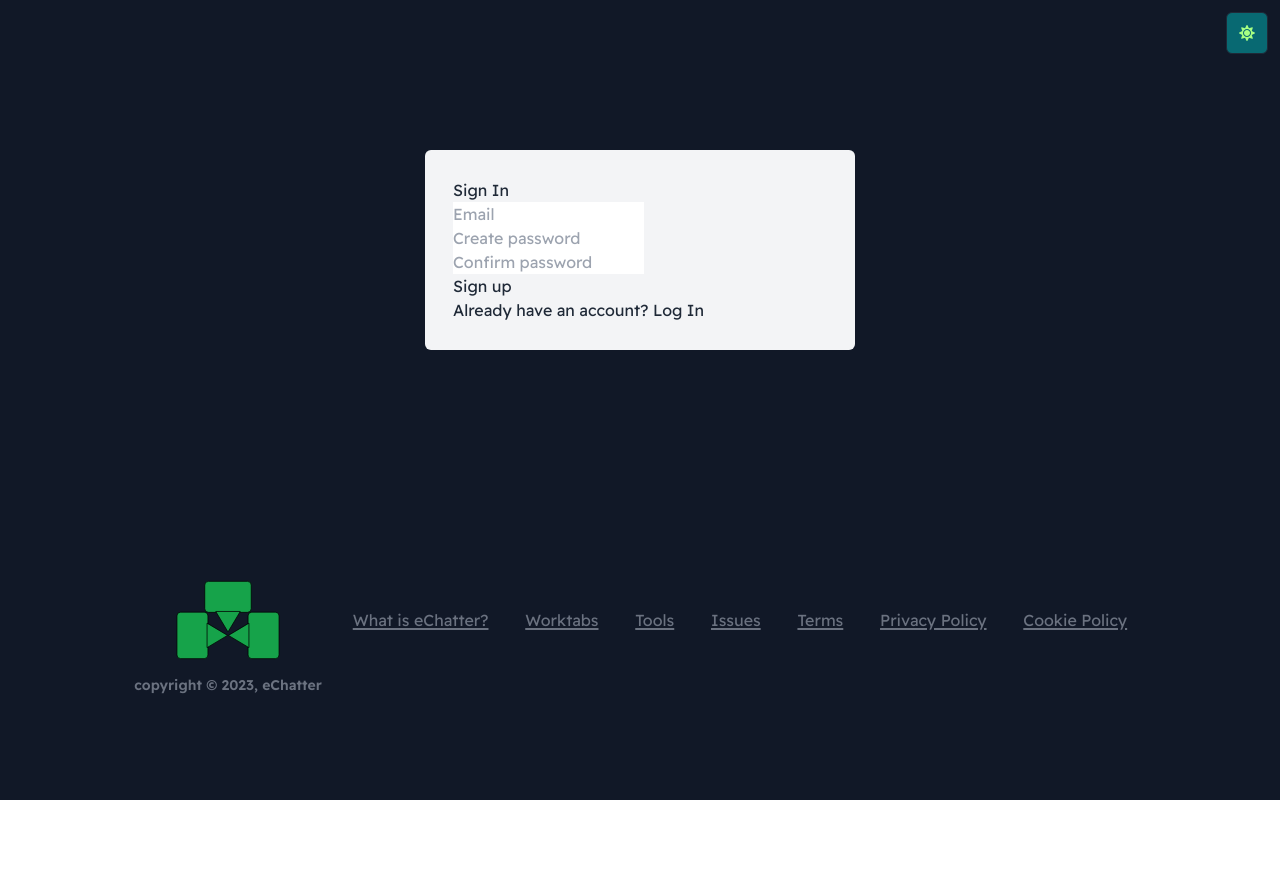
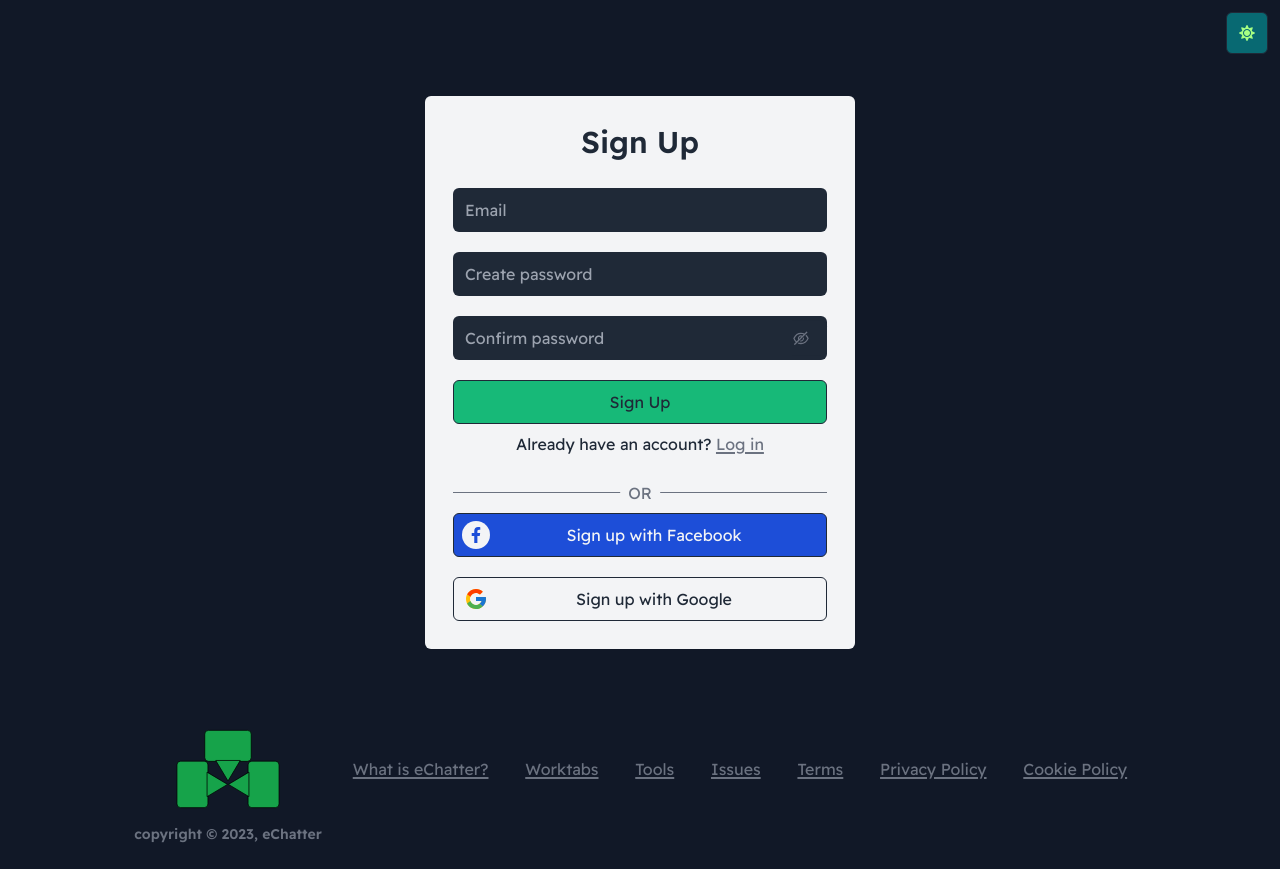
Before and after one commit to naijadeveloper/eChatter, a Next.js app: page /account/signup in a window 1280 px wide. Before the commit the page ends 800 px from the top, so only its background shows below. Built offline with nearby package versions, Linux system fonts and the light colour scheme.

Commit message:
Completed the interface designs for both the login and signup pages.

```diff
--- a/src/pages/account/login.tsx
+++ b/src/pages/account/login.tsx
@@ -1,77 +1,108 @@
 import Link from "next/link";
+import { useState } from "react";
 
-import { AiOutlineEyeInvisible } from "react-icons/ai";
+import { AiOutlineEyeInvisible, AiOutlineEye } from "react-icons/ai";
+import { FaFacebookF } from "react-icons/fa";
+import { FcGoogle } from "react-icons/fc";
 
 import ThemeSwitch from "@/components/ThemeSwitch";
 
 export default function Login() {
+  const [showPassword, setShowPassword] = useState(false);
+
   return (
-    <section
-      id="container-forms"
-      className="relative flex min-h-[500px] w-full items-center justify-center"
-    >
+    <section className="relative flex min-h-[500px] w-full items-center justify-center pt-16">
       <div className="absolute right-3 top-3">
         <ThemeSwitch />
       </div>
 
-      <div
-        id="form-login"
-        className="mt-8 w-[98%] max-w-[430px] rounded-md bg-gray-900 p-7 text-gray-100 dark:bg-gray-100 dark:text-gray-800"
-      >
-        <div id="form_content">
+      <div className="mt-8 w-[98%] max-w-[430px] rounded-md bg-gray-900 p-7 text-gray-100 dark:bg-gray-100 dark:text-gray-800">
+        <div>
           <header className="text-center text-3xl font-semibold">Log In</header>
 
           <form className="mt-7">
-            <div id="field-input_field" className="mt-5 h-11 w-full">
+            <div className="mt-5 h-11 w-full">
               <input
                 type="email"
                 placeholder="Email"
-                className="h-full w-full rounded-md bg-gray-100 px-3 text-gray-800 outline-none dark:bg-gray-800 dark:text-gray-100"
+                className="h-full w-full rounded-md bg-gray-100 px-3 text-gray-800 outline-none focus:border-b-4 focus:border-b-gray-500 dark:bg-gray-800 dark:text-gray-100"
               />
             </div>
 
-            <div id="field-input_field" className="relative mt-5 h-11 w-full">
+            <div className="relative mt-5 h-11 w-full">
               <input
-                type="password"
+                type={showPassword ? "text" : "password"}
                 placeholder="Password"
-                className="h-full w-full rounded-md bg-gray-100 px-3 text-gray-800 outline-none dark:bg-gray-800 dark:text-gray-100"
+                className="h-full w-full rounded-md bg-gray-100 px-3 text-gray-800 outline-none focus:border-b-4 focus:border-b-gray-500 dark:bg-gray-800 dark:text-gray-100"
               />
-              <button className="absolute right-3 top-2/4 -translate-y-2/4 cursor-pointer text-lg text-gray-500">
-                <AiOutlineEyeInvisible />
+              <button
+                className="absolute right-0 top-2/4 h-[80%] w-[35px] -translate-y-2/4 cursor-pointer rounded-br-md rounded-tr-md bg-gray-100 text-lg text-gray-500 dark:bg-gray-800"
+                onClick={(e) => {
+                  e.preventDefault();
+                  setShowPassword((prev) => !prev);
+                }}
+              >
+                {showPassword ? <AiOutlineEye /> : <AiOutlineEyeInvisible />}
               </button>
             </div>
 
-            <div id="form-link" className="mt-2 text-center">
+            <div className="mt-2 text-center">
               <Link
                 href="#"
-                id="forgot_pass"
                 className="text-gray-500 underline decoration-2 underline-offset-2 hover:text-maingreen-100 dark:hover:text-maingreen-400"
               >
-                Forgot Password
+                Forgot password
               </Link>
             </div>
 
-            <div id="field-button_field" className="mt-5 h-11 w-full">
+            <div className="mt-5 h-11 w-full">
               <button className="h-full w-full rounded-md bg-maingreen-200 text-gray-800 hover:opacity-95 dark:border dark:border-gray-800">
                 Log In
               </button>
             </div>
+          </form>
 
-            <div id="form-link" className="mt-2 text-center">
+          <div className="mt-2 text-center">
             <span>
               Don't have an account?{" "}
               <Link
                 href="/account/signup"
-                  id="signup_link"
                 className="text-gray-500 underline decoration-2 underline-offset-2 hover:text-maingreen-100 dark:hover:text-maingreen-400"
               >
                 Sign up
               </Link>
             </span>
           </div>
-          </form>
 
           <div className="relative mt-9 h-[1px] w-full bg-gray-500 before:absolute before:left-2/4 before:top-2/4 before:-translate-x-2/4 before:-translate-y-2/4 before:bg-gray-900 before:px-2 before:text-gray-500 before:content-['OR'] dark:before:bg-gray-100"></div>
+
+          <div className="mt-5 h-11 w-full">
+            <a
+              href="#"
+              className="flex h-full w-full items-center rounded-md bg-blue-700 px-2 text-gray-100 hover:opacity-95 dark:border dark:border-gray-800"
+            >
+              <span className="flex h-[28px] w-[28px] items-center justify-center rounded-[100%] bg-gray-100 text-blue-700">
+                <FaFacebookF />
+              </span>
+              <span className="flex grow items-center justify-center">
+                Log in with Facebook
+              </span>
+            </a>
+          </div>
+
+          <div className="mt-5 h-11 w-full">
+            <a
+              href="#"
+              className="flex h-full w-full items-center rounded-md bg-gray-100 px-2 text-gray-800 hover:opacity-95 dark:border dark:border-gray-800"
+            >
+              <span className="flex h-[28px] w-[28px] items-center justify-center text-2xl">
+                <FcGoogle />
+              </span>
+              <span className="flex grow items-center justify-center">
+                Log in with Google
+              </span>
+            </a>
+          </div>
         </div>
       </div>
     </section>
--- a/src/pages/account/signup.tsx
+++ b/src/pages/account/signup.tsx
@@ -1,50 +1,109 @@
 import Link from "next/link";
+import { useState } from "react";
+
+import { AiOutlineEyeInvisible, AiOutlineEye } from "react-icons/ai";
+import { FaFacebookF } from "react-icons/fa";
+import { FcGoogle } from "react-icons/fc";
 
 import ThemeSwitch from "@/components/ThemeSwitch";
 
 export default function Signup() {
+  const [showPassword, setShowPassword] = useState(false);
+
   return (
-    <section
-      id="container-forms"
-      className="relative flex min-h-[500px] w-full items-center justify-center"
-    >
+    <section className="relative flex min-h-[500px] w-full items-center justify-center pt-16">
       <div className="absolute right-3 top-3">
         <ThemeSwitch />
       </div>
 
-      <div
-        id="form-login"
-        className="w-[98%] max-w-[430px] rounded-md bg-gray-900 p-7 text-gray-100 dark:bg-gray-100 dark:text-gray-800"
-      >
-        <div id="form_content">
-          <header>Sign In</header>
+      <div className="mt-8 w-[98%] max-w-[430px] rounded-md bg-gray-900 p-7 text-gray-100 dark:bg-gray-100 dark:text-gray-800">
+        <div>
+          <header className="text-center text-3xl font-semibold">
+            Sign Up
+          </header>
 
-          <form>
-            <div id="field-input_field">
-              <input type="email" placeholder="Email" />
+          <form className="mt-7">
+            <div className="mt-5 h-11 w-full">
+              <input
+                type="email"
+                placeholder="Email"
+                className="h-full w-full rounded-md bg-gray-100 px-3 text-gray-800 outline-none focus:border-b-4 focus:border-b-gray-500 dark:bg-gray-800 dark:text-gray-100"
+              />
             </div>
 
-            <div id="field-input_field">
-              <input type="password" placeholder="Create password" />
+            <div className="relative mt-5 h-11 w-full">
+              <input
+                type="password"
+                placeholder="Create password"
+                className="h-full w-full rounded-md bg-gray-100 px-3 text-gray-800 outline-none focus:border-b-4 focus:border-b-gray-500 dark:bg-gray-800 dark:text-gray-100"
+              />
             </div>
 
-            <div id="field-input_field">
-              <input type="password" placeholder="Confirm password" />
+            <div className="relative mt-5 h-11 w-full">
+              <input
+                type={showPassword ? "text" : "password"}
+                placeholder="Confirm password"
+                className="h-full w-full rounded-md bg-gray-100 px-3 text-gray-800 outline-none focus:border-b-4 focus:border-b-gray-500 dark:bg-gray-800 dark:text-gray-100"
+              />
+              <button
+                className="absolute right-0 top-2/4 h-[80%] w-[35px] -translate-y-2/4 cursor-pointer rounded-br-md rounded-tr-md bg-gray-100 text-lg text-gray-500 dark:bg-gray-800"
+                onClick={(e) => {
+                  e.preventDefault();
+                  setShowPassword((prev) => !prev);
+                }}
+              >
+                {showPassword ? <AiOutlineEye /> : <AiOutlineEyeInvisible />}
+              </button>
             </div>
 
-            <div id="field-button_field">
-              <button>Sign up</button>
-            </div>
-
-            <div id="form-link">
-              <span>
-                Already have an account?{" "}
-                <Link href="/account/login" id="login_link">
-                  Log In
-                </Link>
-              </span>
+            <div className="mt-5 h-11 w-full">
+              <button className="h-full w-full rounded-md bg-maingreen-200 text-gray-800 hover:opacity-95 dark:border dark:border-gray-800">
+                Sign Up
+              </button>
             </div>
           </form>
+
+          <div className="mt-2 text-center">
+            <span>
+              Already have an account?{" "}
+              <Link
+                href="/account/login"
+                className="text-gray-500 underline decoration-2 underline-offset-2 hover:text-maingreen-100 dark:hover:text-maingreen-400"
+              >
+                Log in
+              </Link>
+            </span>
+          </div>
+
+          <div className="relative mt-9 h-[1px] w-full bg-gray-500 before:absolute before:left-2/4 before:top-2/4 before:-translate-x-2/4 before:-translate-y-2/4 before:bg-gray-900 before:px-2 before:text-gray-500 before:content-['OR'] dark:before:bg-gray-100"></div>
+
+          <div className="mt-5 h-11 w-full">
+            <a
+              href="#"
+              className="flex h-full w-full items-center rounded-md bg-blue-700 px-2 text-gray-100 hover:opacity-95 dark:border dark:border-gray-800"
+            >
+              <span className="flex h-[28px] w-[28px] items-center justify-center rounded-[100%] bg-gray-100 text-blue-700">
+                <FaFacebookF />
+              </span>
+              <span className="flex grow items-center justify-center">
+                Sign up with Facebook
+              </span>
+            </a>
+          </div>
+
+          <div className="mt-5 h-11 w-full">
+            <a
+              href="#"
+              className="flex h-full w-full items-center rounded-md bg-gray-100 px-2 text-gray-800 hover:opacity-95 dark:border dark:border-gray-800"
+            >
+              <span className="flex h-[28px] w-[28px] items-center justify-center text-2xl">
+                <FcGoogle />
+              </span>
+              <span className="flex grow items-center justify-center">
+                Sign up with Google
+              </span>
+            </a>
+          </div>
         </div>
       </div>
     </section>
--- a/src/pages/index.tsx
+++ b/src/pages/index.tsx
@@ -196,10 +196,10 @@ export default function Home() {
               <h4 className="my-4 text-2xl text-gray-900">This is Esther</h4>
               <p className="text-lg text-gray-900">
                 Esther covers the rest of us. Whether you are a professional in
-                finance, technology, marketing, or healthcare, or it's about
-                organic gardening, sustainable fashion, or DIY crafts, or about
-                your company and you want to share company news, product updates
-                and industry trends.
+                finance, technology, marketing, journalism or healthcare, or
+                it's about organic gardening, sustainable fashion, or DIY
+                crafts, or about your company and you want to share company news
+                and product or you just like to gossip.
                 <span className="my-4 block text-sm uppercase text-gray-900">
                   If your story relates to esther&apos;s, eChatter is for you.
                 </span>
```
Lines whose indentation alone changed are shown as unchanged.
